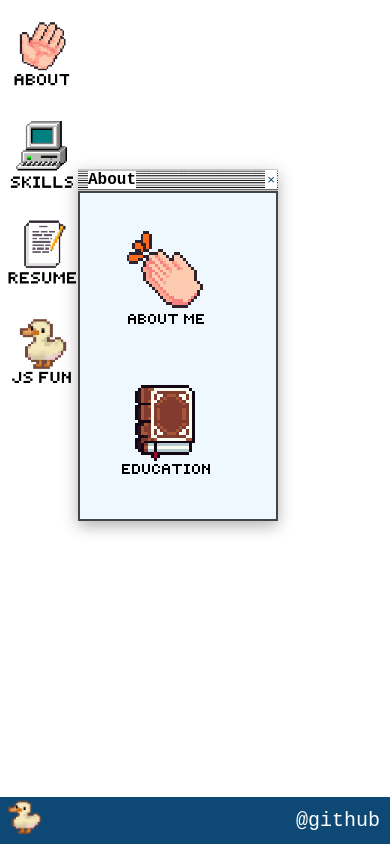
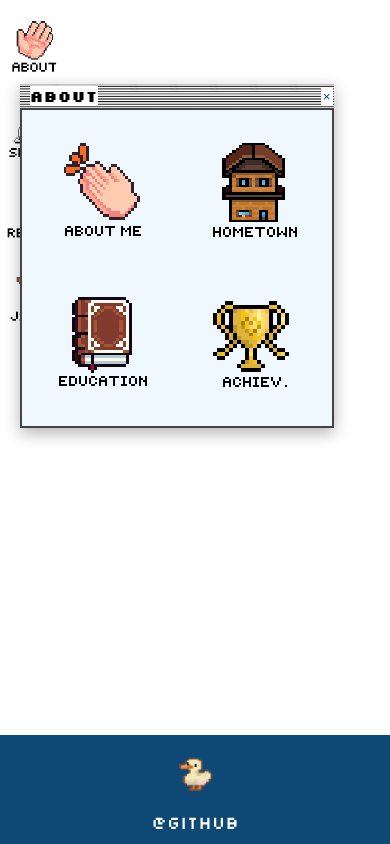
Before and after one commit to vubsss/vubsss.github.io, a plain HTML site: page index.html in a window 390 px wide. Both pictures are taken after a click on the button 41 px from the left and 55 px from the top of the page. Drawn offline with Linux system fonts and the light colour scheme; a web font is replaced by a local one.

Commit message:
phonetest

```diff
--- a/index.html
+++ b/index.html
@@ -5,7 +5,7 @@
     <meta name="viewport" content="width=device-width, initial-scale=1.0">
     <title>vibsite</title>
     <link rel="stylesheet" href="styles/styles.css">
-    <link href="https://fonts.googleapis.com/css2?family=Tiny5&display=swap" rel="stylesheet">
+    <link href="https://fonts.googleapis.com/css2?family=Silkscreen:wght@400;700&display=swap" rel="stylesheet">
     <link rel="icon" href="images/menu.png" type="image/x-icon">
 </head>
 <body>
@@ -126,7 +126,7 @@
         </div>
     </div>
     <!----->
-    <div id="skills-popup" class="popup-container" style="top: 40vh; left: 20vw">
+    <div id="skills-popup" class="popup-container" style="top: 50vh; left: 30vw">
         <div class="popup">
             <div class="popup-header">
                 <h4 class="popup-title">Skills</h4>
@@ -142,6 +142,17 @@
             </div>
         </div>
     </div>
+    <!---->
+    <div id="jsfun-popup" class="popup-container" style="top: 10vh; left: 8vw">
+        <div class="popup">
+            <div class="popup-header">
+                <h4 class="popup-title">JS FUN</h4>
+                <button class="close-btn">&times;</button>
+            </div>
+            <div class="popup-body jsfun-content">
+            </div>
+        </div>
+    </div>
     <script src="scripts/main.js"></script>
 </body>
 </html>
--- a/scripts/main.js
+++ b/scripts/main.js
@@ -102,4 +102,8 @@ function makePopupDraggable(popup) {
 function bringToFront(popup) {
     hz++;
     popup.style.zIndex = hz;
+    if (window.innerWidth <= 768) {
+        popup.style.top = '10vh';
+        popup.style.left = '5vw';
+    }
 }
--- a/styles/styles.css
+++ b/styles/styles.css
@@ -6,7 +6,7 @@ html, body{
 }
 
 body {
-    font-family: 'Tiny5', monospace;
+    font-family: 'Silkscreen';
     font-size: 20px;
     color: #0f0;
 }
@@ -210,3 +210,50 @@ button{
     width: 40px;
     height: 40px;
 }
+
+@media (max-width: 768px) {
+    .popup-container {
+        max-width: 90vw;
+        max-height: 80vh;
+        top: 10vh !important;
+        left: 5vw !important;
+    }
+
+    .aboutme-content {
+        flex-direction: column;
+        align-items: center;
+    }
+
+    .aboutme-content .images img {
+        width: 90vw;
+        height: auto;
+    }
+
+    .skills-content {
+        grid-template-columns: repeat(2, 1fr);
+    }
+
+    .popup-body {
+        font-size: 16px;
+        padding: 10px;
+    }
+
+    .buttons img {
+        width: 60px;
+        height: 60px;
+    }
+
+    .footer {
+        flex-direction: column;
+        padding: 10px 0;
+    }
+
+    .footer button {
+        margin: 10px;
+    }
+
+    .footer a {
+        margin: 10px;
+        font-size: 18px;
+    }
+}
```
